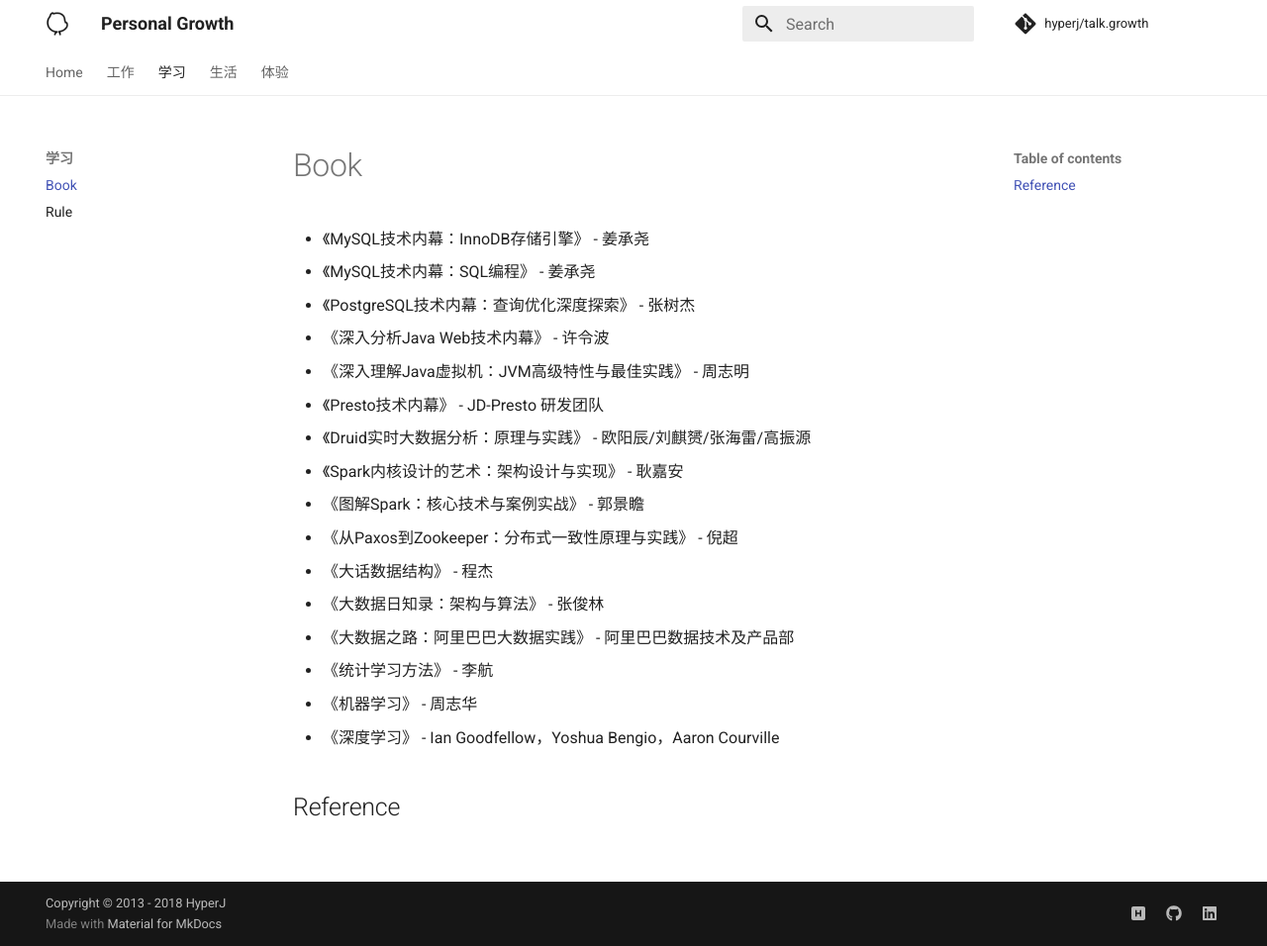
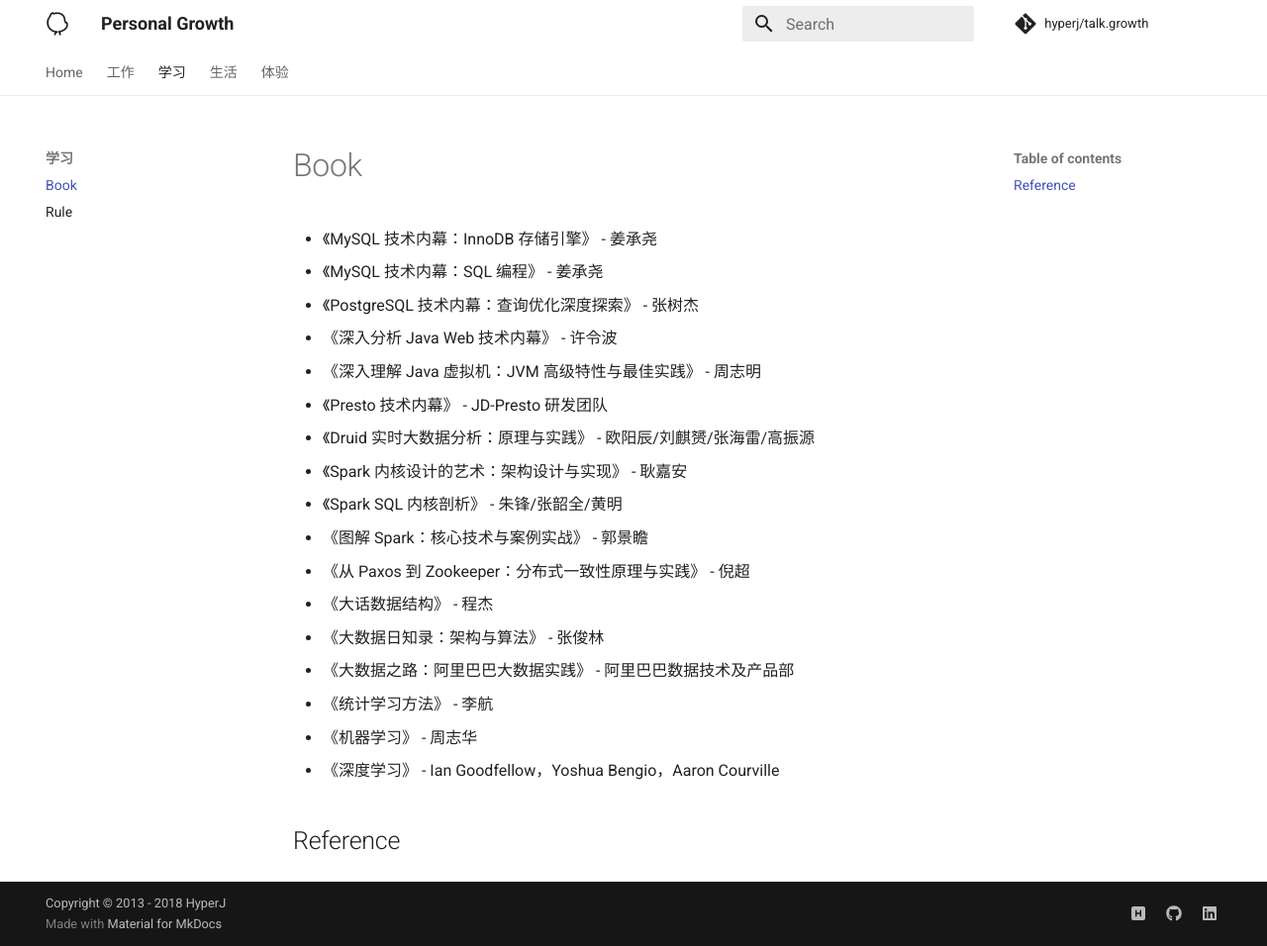
Before and after one commit to hyperj/talk.growth, an MkDocs documentation site: the page built from docs/book.md, in a window 1280 px wide and 956 px high. Shown: the whole window at 99% size. Built offline with MkDocs 1.6.1 and Material for MkDocs 9.7.7, drawn with Linux system fonts in a browser that asks for light colours; comment, search, counter and statistics services are not loaded.

Commit message:
update code

```diff
--- a/docs/book.md
+++ b/docs/book.md
@@ -1,15 +1,16 @@
 # Book
 
-- 《MySQL技术内幕：InnoDB存储引擎》 - 姜承尧
-- 《MySQL技术内幕：SQL编程》 - 姜承尧
-- 《PostgreSQL技术内幕：查询优化深度探索》 - 张树杰
-- 《深入分析Java Web技术内幕》 - 许令波
-- 《深入理解Java虚拟机：JVM高级特性与最佳实践》 - 周志明
-- 《Presto技术内幕》 - JD-Presto 研发团队
-- 《Druid实时大数据分析：原理与实践》 - 欧阳辰/刘麒赟/张海雷/高振源
-- 《Spark内核设计的艺术：架构设计与实现》 - 耿嘉安
-- 《图解Spark：核心技术与案例实战》 - 郭景瞻
-- 《从Paxos到Zookeeper：分布式一致性原理与实践》 - 倪超
+- 《MySQL 技术内幕：InnoDB 存储引擎》 - 姜承尧
+- 《MySQL 技术内幕：SQL 编程》 - 姜承尧
+- 《PostgreSQL 技术内幕：查询优化深度探索》 - 张树杰
+- 《深入分析 Java Web 技术内幕》 - 许令波
+- 《深入理解 Java 虚拟机：JVM 高级特性与最佳实践》 - 周志明
+- 《Presto 技术内幕》 - JD-Presto 研发团队
+- 《Druid 实时大数据分析：原理与实践》 - 欧阳辰/刘麒赟/张海雷/高振源
+- 《Spark 内核设计的艺术：架构设计与实现》 - 耿嘉安
+- 《Spark SQL 内核剖析》 - 朱锋/张韶全/黄明
+- 《图解 Spark：核心技术与案例实战》 - 郭景瞻
+- 《从 Paxos 到 Zookeeper：分布式一致性原理与实践》 - 倪超
 - 《大话数据结构》 - 程杰
 - 《大数据日知录：架构与算法》 - 张俊林
 - 《大数据之路：阿里巴巴大数据实践》 - 阿里巴巴数据技术及产品部
```
Also changed, not shown: docs/quote.md (+3 -2 lines).
